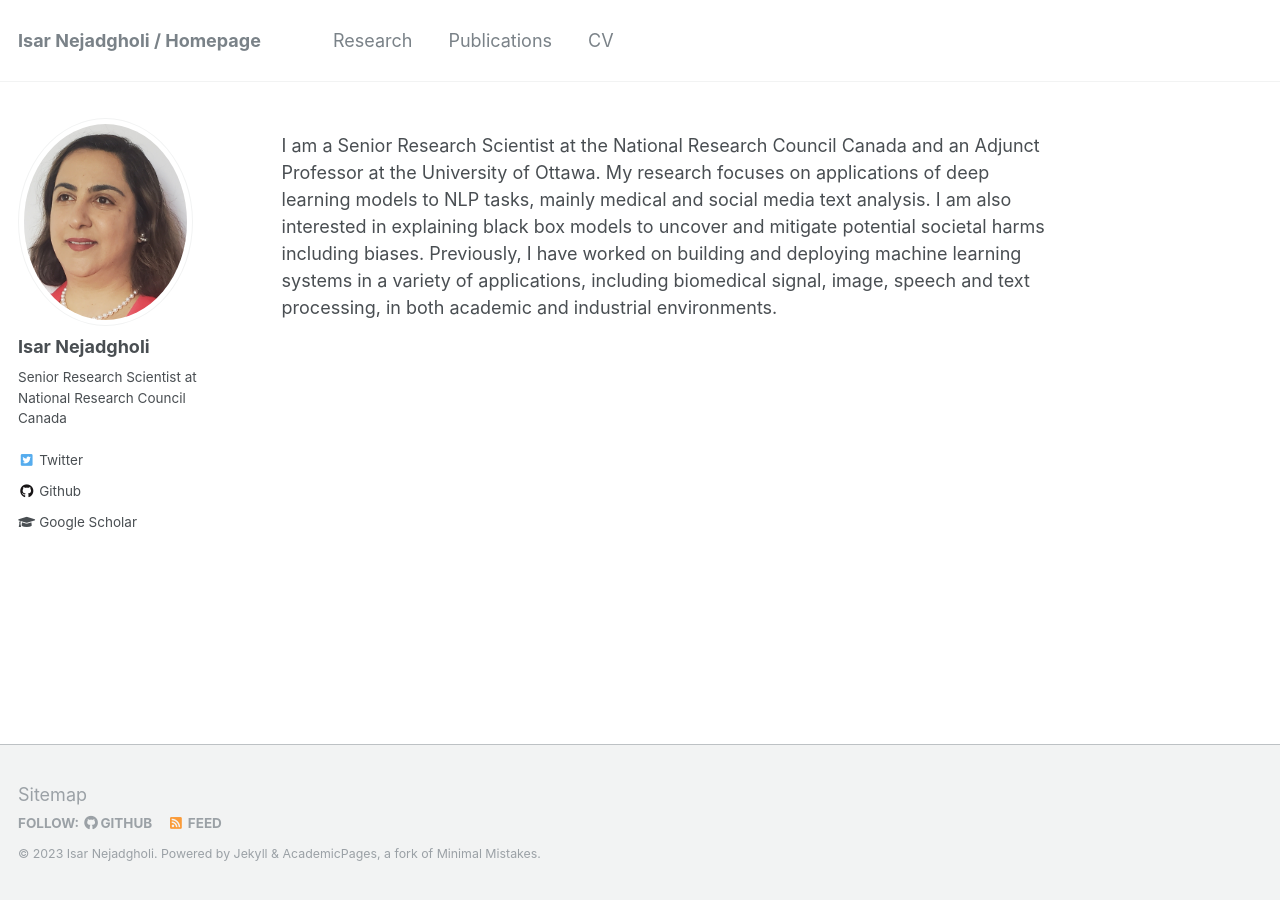
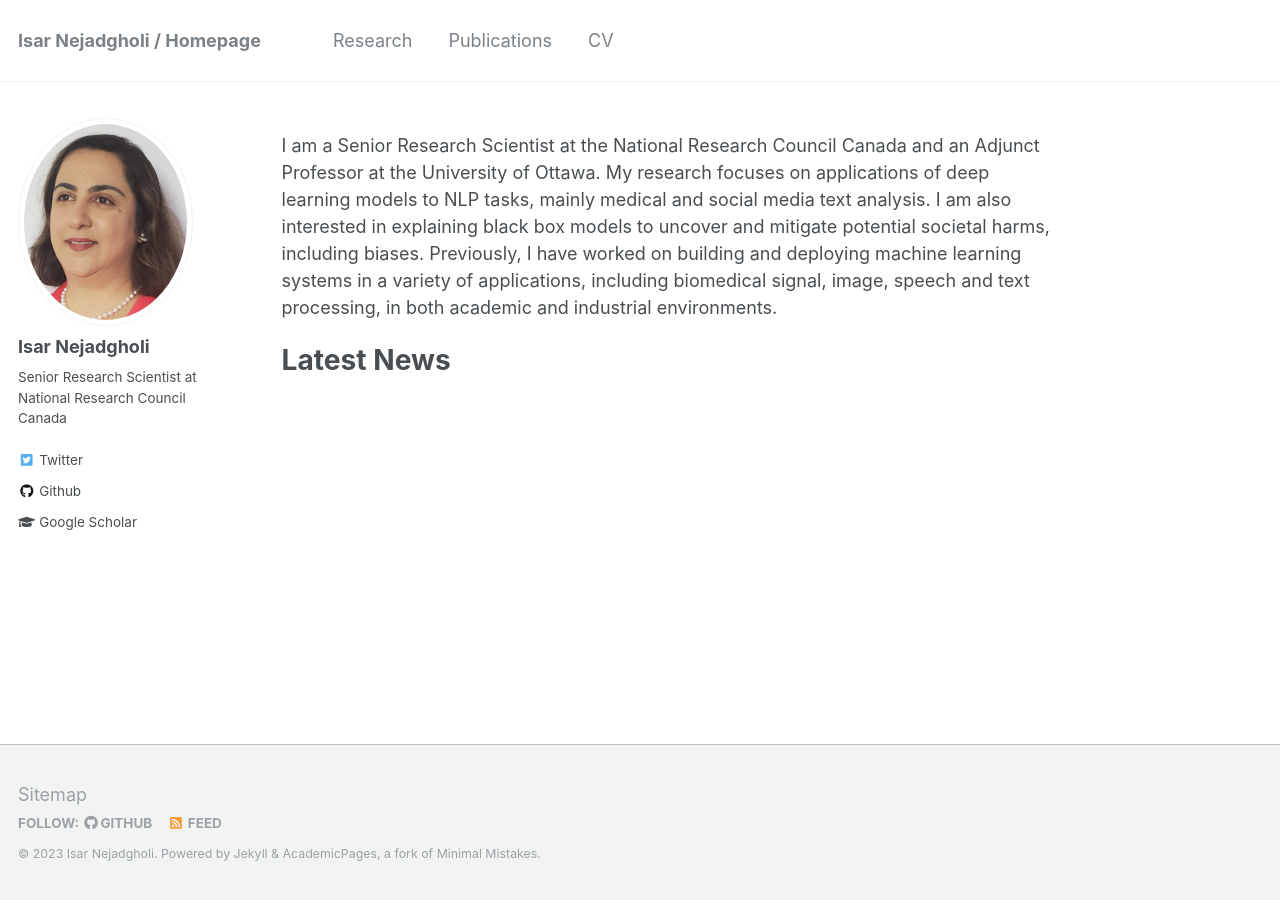
Before and after one commit to IsarNejad/IsarNejad.github.io, a Jekyll site: the page built from _pages/about.md, in a window 1280 px wide. Built offline with Jekyll 4.4.1, drawn with Linux system fonts in a browser that asks for light colours.

Commit message:
Update about.md

```diff
--- a/_pages/about.md
+++ b/_pages/about.md
@@ -8,4 +8,7 @@ redirect_from:
   - /about.html
 ---
 
-I am a Senior Research Scientist at the National Research Council Canada and an Adjunct Professor at the University of Ottawa. My research focuses on applications of deep learning models to NLP tasks, mainly medical and social media text analysis. I am also interested in explaining black box models to uncover and mitigate potential societal harms including biases. Previously, I have worked on building and deploying machine learning systems in a variety of applications, including biomedical signal, image, speech and text processing, in both academic and industrial environments.
+I am a Senior Research Scientist at the National Research Council Canada and an Adjunct Professor at the University of Ottawa. My research focuses on applications of deep learning models to NLP tasks, mainly medical and social media text analysis. I am also interested in explaining black box models to uncover and mitigate potential societal harms, including biases. Previously, I have worked on building and deploying machine learning systems in a variety of applications, including biomedical signal, image, speech and text processing, in both academic and industrial environments.
+
+
+# Latest News
```
